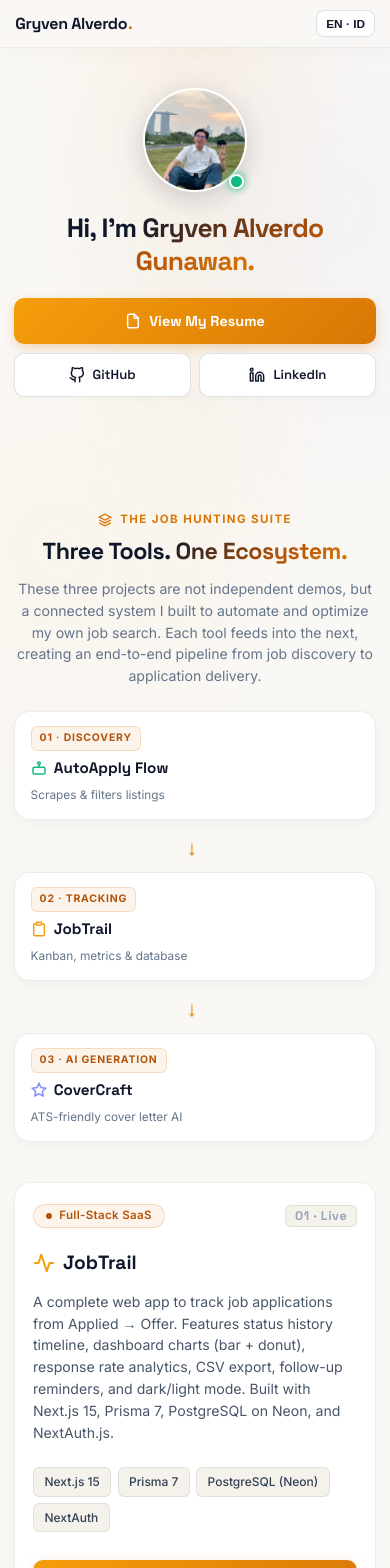
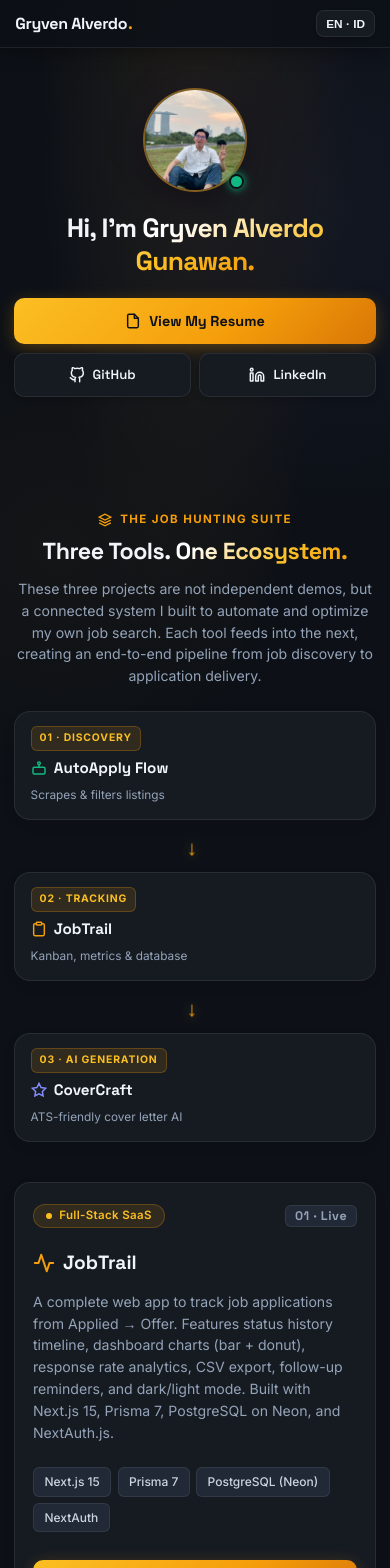
Before and after one commit to gryvnalvrdo/portofolio, a Next.js app: page / in a window 390 px wide. Shown: the top 1568 px of the page. Built offline with nearby package versions, Linux system fonts and the light colour scheme.

Commit message:
feat(theme): transition to eye-friendly Warm Charcoal & Amber dimmed dark mode across all pages and components

```diff
--- a/app/globals.css
+++ b/app/globals.css
@@ -7,39 +7,39 @@
 }
 
 :root {
-  --bg:           #faf8f5; /* Warm Ivory Porcelain Cream */
-  --surface:      #ffffff; /* Pure crisp white cards */
-  --surface2:     #f4f2eb; /* Warm subtle surface for pills, secondary buttons */
-  --border:       rgba(15, 23, 42, 0.08); /* Soft, natural warm border */
-  --border-hover: rgba(217, 119, 6, 0.35); /* Warm amber border on hover */
-  --primary:      #d97706; /* Warm Amber / Honey */
-  --primary-l:    #f59e0b;
-  --primary-d:    #b45309;
-  --amber:        #d97706;
-  --amber-l:      #b45309;
-  --indigo:       #4f46e5;
-  --indigo-l:     #6366f1;
-  --cyan:         #d97706;
-  --cyan-l:       #f59e0b;
-  --purple:       #6366f1;
-  --emerald:      #059669;
-  --text:         #0f172a; /* Deep Slate Charcoal */
-  --text-2:       #334155;
-  --muted:        #64748b;
-  --muted-2:      #94a3b8;
-  --error:        #e11d48;
+  --bg:           #0d1117; /* Warm Deep Charcoal Slate - 0 eye strain */
+  --surface:      #161b22; /* Elevated soft slate cards */
+  --surface2:     #212836; /* Subtle surface for pills, secondary buttons */
+  --border:       rgba(255, 255, 255, 0.08); /* Soft, natural warm border */
+  --border-hover: rgba(245, 158, 11, 0.4); /* Warm amber border on hover */
+  --primary:      #f59e0b; /* Warm Honey Amber */
+  --primary-l:    #fbbf24;
+  --primary-d:    #d97706;
+  --amber:        #f59e0b;
+  --amber-l:      #fbbf24;
+  --indigo:       #818cf8;
+  --indigo-l:     #a5b4fc;
+  --cyan:         #f59e0b;
+  --cyan-l:       #fbbf24;
+  --purple:       #a78bfa;
+  --emerald:      #10b981;
+  --text:         #f1f5f9; /* Soft Off-White (comfort contrast) */
+  --text-2:       #cbd5e1;
+  --muted:        #94a3b8;
+  --muted-2:      #64748b;
+  --error:        #f87171;
 }
 
 html {
   scroll-behavior: smooth;
   scrollbar-width: thin;
-  scrollbar-color: rgba(217, 119, 6, 0.3) var(--bg);
+  scrollbar-color: rgba(245, 158, 11, 0.3) var(--bg);
 }
 
 ::-webkit-scrollbar { width: 8px; }
 ::-webkit-scrollbar-track { background: var(--bg); }
-::-webkit-scrollbar-thumb { background: rgba(15, 23, 42, 0.15); border-radius: 4px; }
-::-webkit-scrollbar-thumb:hover { background: rgba(15, 23, 42, 0.3); }
+::-webkit-scrollbar-thumb { background: rgba(255, 255, 255, 0.15); border-radius: 4px; }
+::-webkit-scrollbar-thumb:hover { background: rgba(255, 255, 255, 0.25); }
 
 body {
   font-family: 'Inter', sans-serif;
@@ -49,14 +49,14 @@ body {
   line-height: 1.6;
 }
 
-/* Warm ambient atmospheric illumination (soft paper glow) */
+/* Warm ambient atmospheric illumination (soft eye-friendly glow) */
 body::before {
   content: '';
   position: fixed;
   inset: 0;
   background-image:
-    radial-gradient(ellipse at 50% -10%, rgba(245, 158, 11, 0.07) 0%, transparent 60%),
-    radial-gradient(circle at 85% 25%, rgba(99, 102, 241, 0.04) 0%, transparent 45%),
+    radial-gradient(ellipse at 50% -10%, rgba(245, 158, 11, 0.08) 0%, transparent 60%),
+    radial-gradient(circle at 85% 25%, rgba(129, 140, 248, 0.05) 0%, transparent 45%),
     radial-gradient(circle at 15% 65%, rgba(245, 158, 11, 0.03) 0%, transparent 40%);
   pointer-events: none;
   z-index: 0;
@@ -69,8 +69,8 @@ body::before {
   display: inline-flex;
   align-items: center;
   gap: 0.5rem;
-  background: linear-gradient(135deg, #f59e0b 0%, #d97706 100%);
-  color: #ffffff;
+  background: linear-gradient(135deg, #fbbf24 0%, #f59e0b 60%, #d97706 100%);
+  color: #0d1117;
   padding: 0.75rem 1.4rem;
   border-radius: 10px;
   font-family: 'Space Grotesk', sans-serif;
@@ -78,38 +78,38 @@ body::before {
   font-size: 0.9rem;
   text-decoration: none;
   transition: all 0.25s cubic-bezier(0.16, 1, 0.3, 1);
-  box-shadow: 0 4px 14px -2px rgba(217, 119, 6, 0.35);
+  box-shadow: 0 4px 18px -2px rgba(245, 158, 11, 0.35);
   cursor: pointer;
   border: none;
 }
 .btn-primary:hover {
   transform: translateY(-2px);
-  box-shadow: 0 8px 22px -4px rgba(217, 119, 6, 0.5);
-  color: #ffffff;
+  box-shadow: 0 8px 25px -4px rgba(245, 158, 11, 0.55);
+  color: #0d1117;
 }
 
 .btn-secondary {
   display: inline-flex;
   align-items: center;
   gap: 0.5rem;
-  background: #ffffff;
-  color: #0f172a;
+  background: var(--surface);
+  color: var(--text);
   padding: 0.75rem 1.4rem;
-  border: 1px solid rgba(15, 23, 42, 0.12);
+  border: 1px solid var(--border);
   border-radius: 10px;
   font-family: 'Space Grotesk', sans-serif;
   font-weight: 600;
   font-size: 0.9rem;
   text-decoration: none;
   transition: all 0.25s cubic-bezier(0.16, 1, 0.3, 1);
-  box-shadow: 0 2px 6px rgba(0, 0, 0, 0.03);
+  box-shadow: 0 2px 6px rgba(0, 0, 0, 0.2);
   cursor: pointer;
 }
 .btn-secondary:hover {
-  background: #f8fafc;
-  border-color: rgba(15, 23, 42, 0.25);
+  background: var(--surface2);
+  border-color: rgba(245, 158, 11, 0.4);
   transform: translateY(-2px);
-  color: #0f172a;
+  color: #fbbf24;
 }
 
 .btn-outline {
@@ -117,9 +117,9 @@ body::before {
   align-items: center;
   gap: 0.5rem;
   background: transparent;
-  color: #334155;
+  color: var(--text-2);
   padding: 0.75rem 1.4rem;
-  border: 1px solid rgba(15, 23, 42, 0.14);
+  border: 1px solid var(--border);
   border-radius: 10px;
   font-family: 'Space Grotesk', sans-serif;
   font-weight: 600;
@@ -128,15 +128,15 @@ body::before {
   transition: all 0.25s ease;
 }
 .btn-outline:hover {
-  border-color: rgba(217, 119, 6, 0.4);
-  background: rgba(15, 23, 42, 0.03);
-  color: #0f172a;
+  border-color: rgba(245, 158, 11, 0.4);
+  background: var(--surface2);
+  color: #fbbf24;
 }
 
 .lang-toggle {
-  background: #ffffff;
-  border: 1px solid rgba(15, 23, 42, 0.12);
-  color: #0f172a;
+  background: var(--surface);
+  border: 1px solid var(--border);
+  color: var(--text);
   padding: 0.35rem 0.75rem;
   border-radius: 8px;
   font-size: 0.78rem;
@@ -148,12 +148,12 @@ body::before {
   align-items: center;
   justify-content: center;
   flex-shrink: 0;
-  box-shadow: 0 1px 3px rgba(0, 0, 0, 0.02);
+  box-shadow: 0 1px 3px rgba(0, 0, 0, 0.2);
 }
 .lang-toggle:hover {
-  background: #f8fafc;
-  border-color: rgba(217, 119, 6, 0.4);
-  color: #b45309;
+  background: var(--surface2);
+  border-color: rgba(245, 158, 11, 0.4);
+  color: #fbbf24;
 }
 
 .site-header-cv-btn {
@@ -173,11 +173,11 @@ body::before {
   right: 0;
   width: 100%;
   z-index: 1000;
-  background: rgba(250, 248, 245, 0.92);
+  background: rgba(13, 17, 23, 0.88);
   backdrop-filter: blur(20px);
   -webkit-backdrop-filter: blur(20px);
-  border-bottom: 1px solid rgba(15, 23, 42, 0.08);
-  box-shadow: 0 4px 20px -2px rgba(0, 0, 0, 0.03);
+  border-bottom: 1px solid var(--border);
+  box-shadow: 0 4px 20px -2px rgba(0, 0, 0, 0.4);
   transition: all 0.25s ease;
 }
 .subpage-nav-inner {
@@ -193,23 +193,23 @@ body::before {
   display: inline-flex;
   align-items: center;
   gap: 0.45rem;
-  color: #475569;
+  color: var(--text-2);
   text-decoration: none;
   font-size: 0.86rem;
   font-weight: 600;
   padding: 0.38rem 0.75rem;
   border-radius: 8px;
-  background: #ffffff;
-  border: 1px solid rgba(15, 23, 42, 0.1);
+  background: var(--surface);
+  border: 1px solid var(--border);
   transition: all 0.2s ease;
   white-space: nowrap !important;
-  box-shadow: 0 1px 2px rgba(0, 0, 0, 0.02);
+  box-shadow: 0 1px 2px rgba(0, 0, 0, 0.2);
   flex-shrink: 0;
 }
 .subpage-back-link:hover {
-  color: #0f172a;
-  border-color: rgba(217, 119, 6, 0.4);
-  background: #faf8f5;
+  color: #fbbf24;
+  border-color: rgba(245, 158, 11, 0.4);
+  background: var(--surface2);
   transform: translateX(-2px);
 }
 .subpage-back-icon {
@@ -228,7 +228,7 @@ body::before {
   font-family: 'Space Grotesk', sans-serif;
   font-size: 0.85rem;
   font-weight: 700;
-  color: #0f172a;
+  color: var(--text);
   white-space: nowrap;
 }
 
@@ -240,7 +240,7 @@ body::before {
   padding: 2.25rem 2rem;
   margin: 3rem 0 2rem;
   text-align: center;
-  box-shadow: 0 4px 20px -2px rgba(0, 0, 0, 0.03);
+  box-shadow: 0 4px 20px -2px rgba(0, 0, 0, 0.25);
 }
 .subpage-ecosystem h3 {
   font-family: 'Space Grotesk', sans-serif;
@@ -282,17 +282,18 @@ body::before {
   gap: 0.4rem;
 }
 .subpage-eco-item:hover {
-  background: #ffffff;
-  border-color: rgba(217, 119, 6, 0.4);
-  color: var(--primary);
+  background: #283347;
+  border-color: rgba(245, 158, 11, 0.4);
+  color: #fbbf24;
   transform: translateY(-2px);
-  box-shadow: 0 4px 12px rgba(0, 0, 0, 0.04);
+  box-shadow: 0 4px 12px rgba(0, 0, 0, 0.3);
 }
 .subpage-eco-item.active {
   background: var(--primary);
   border-color: var(--primary);
-  color: #ffffff;
-  box-shadow: 0 4px 14px -2px rgba(217, 119, 6, 0.4);
+  color: #0d1117;
+  font-weight: 700;
+  box-shadow: 0 4px 14px -2px rgba(245, 158, 11, 0.4);
 }
 .subpage-eco-arrow {
   color: var(--primary);
@@ -305,7 +306,7 @@ body::before {
   border-top: 1px solid var(--border);
   padding: 3rem 1.5rem calc(3.5rem + env(safe-area-inset-bottom, 0px));
   margin-top: 3.5rem;
-  background: rgba(255, 255, 255, 0.6);
+  background: rgba(13, 17, 23, 0.7);
   text-align: center;
 }
 .subpage-footer-inner {
@@ -320,7 +321,7 @@ body::before {
   font-family: 'Space Grotesk', sans-serif;
   font-weight: 700;
   font-size: 1.05rem;
-  color: #0f172a;
+  color: var(--text);
 }
 .subpage-footer-desc {
   font-size: 0.85rem;
@@ -343,19 +344,19 @@ body::before {
   gap: 0.35rem;
   padding: 0.4rem 0.85rem;
   border-radius: 8px;
-  background: #ffffff;
-  border: 1px solid rgba(15, 23, 42, 0.1);
-  color: #334155;
+  background: var(--surface);
+  border: 1px solid var(--border);
+  color: var(--text-2);
   font-size: 0.8rem;
   font-weight: 500;
   text-decoration: none;
   transition: all 0.2s ease;
-  box-shadow: 0 1px 3px rgba(0, 0, 0, 0.02);
+  box-shadow: 0 1px 3px rgba(0, 0, 0, 0.2);
 }
 .subpage-footer-link:hover {
-  background: #faf8f5;
-  border-color: rgba(217, 119, 6, 0.4);
-  color: #b45309;
+  background: var(--surface2);
+  border-color: rgba(245, 158, 11, 0.4);
+  color: #fbbf24;
   transform: translateY(-1px);
 }
 .subpage-footer-copy {
@@ -374,11 +375,11 @@ body::before {
   right: 0;
   width: 100%;
   z-index: 1000;
-  background: rgba(250, 248, 245, 0.88);
+  background: rgba(13, 17, 23, 0.88);
   backdrop-filter: blur(20px);
   -webkit-backdrop-filter: blur(20px);
-  border-bottom: 1px solid rgba(15, 23, 42, 0.06);
-  box-shadow: 0 4px 20px -2px rgba(0, 0, 0, 0.03);
+  border-bottom: 1px solid var(--border);
+  box-shadow: 0 4px 20px -2px rgba(0, 0, 0, 0.4);
   transition: all 0.25s ease;
 }
 .site-header-inner {
@@ -393,7 +394,7 @@ body::before {
   font-family: 'Space Grotesk', sans-serif;
   font-size: 1.15rem;
   font-weight: 700;
-  color: #0f172a;
+  color: var(--text);
   text-decoration: none;
   display: inline-flex;
   align-items: center;
@@ -407,7 +408,7 @@ body::before {
   transform: translateY(-1px);
 }
 .site-brand-name {
-  color: #0f172a;
+  color: #f1f5f9;
 }
 .site-brand-dot {
   color: var(--amber);
@@ -479,16 +480,16 @@ body::before {
   line-height: 1.1;
   letter-spacing: -0.03em;
   margin-bottom: 1.75rem;
-  color: #0f172a;
+  color: #f1f5f9;
 }
 .hero-gradient-text {
-  background: linear-gradient(135deg, #0f172a 0%, #b45309 60%, #d97706 100%);
+  background: linear-gradient(135deg, #ffffff 15%, #fbbf24 65%, #f59e0b 100%);
   -webkit-background-clip: text;
   -webkit-text-fill-color: transparent;
   background-clip: text;
 }
 .hero-desc {
-  color: #475569;
+  color: #cbd5e1;
   font-size: 1.08rem;
   line-height: 1.75;
   max-width: 600px;
@@ -500,13 +501,13 @@ body::before {
   display: flex;
   align-items: center;
   gap: 1.25rem;
-  background: #ffffff;
+  background: var(--surface);
   border: 1px solid var(--border);
   border-radius: 14px;
   padding: 0.75rem 1.25rem;
   margin-bottom: 2rem;
   width: fit-content;
-  box-shadow: 0 4px 16px rgba(0, 0, 0, 0.03);
+  box-shadow: 0 4px 16px rgba(0, 0, 0, 0.3);
 }
 .hero-highlight-item {
   display: flex;
@@ -516,7 +517,7 @@ body::before {
   font-family: 'Space Grotesk', sans-serif;
   font-size: 1.1rem;
   font-weight: 700;
-  color: #0f172a;
+  color: #f1f5f9;
   line-height: 1.1;
 }
 .hero-highlight-lbl {
@@ -526,7 +527,7 @@ body::before {
 .hero-highlight-divider {
   width: 1px;
   height: 28px;
-  background: rgba(15, 23, 42, 0.08);
+  background: var(--border);
 }
 
 .hero-actions {
@@ -560,15 +561,15 @@ body::before {
   z-index: 1;
   border-radius: 22px;
   overflow: hidden;
-  border: 3px solid #ffffff;
-  background: #ffffff;
-  box-shadow: 0 14px 35px -8px rgba(0, 0, 0, 0.12), 0 0 0 1px rgba(15, 23, 42, 0.06);
+  border: 3px solid rgba(245, 158, 11, 0.4);
+  background: var(--surface2);
+  box-shadow: 0 14px 35px -8px rgba(0, 0, 0, 0.5), 0 0 20px -5px rgba(245, 158, 11, 0.2);
   cursor: pointer;
   transition: transform 0.3s ease, border-color 0.3s ease;
 }
 .hero-avatar-inner:hover {
   transform: translateY(-4px) scale(1.02);
-  border-color: rgba(217, 119, 6, 0.45);
+  border-color: rgba(245, 158, 11, 0.7);
 }
 .hero-avatar-img {
   width: 100%;
@@ -582,20 +583,20 @@ body::before {
   bottom: 12px;
   left: 50%;
   transform: translateX(-50%);
-  background: rgba(255, 255, 255, 0.95);
+  background: rgba(22, 27, 34, 0.95);
   backdrop-filter: blur(12px);
   -webkit-backdrop-filter: blur(12px);
-  border: 1px solid rgba(15, 23, 42, 0.08);
+  border: 1px solid var(--border);
   padding: 0.35rem 0.85rem;
   border-radius: 100px;
   font-size: 0.72rem;
   font-weight: 600;
-  color: #1e293b;
+  color: #f1f5f9;
   white-space: nowrap;
   display: flex;
   align-items: center;
   gap: 0.4rem;
-  box-shadow: 0 4px 15px rgba(0, 0, 0, 0.06);
+  box-shadow: 0 4px 15px rgba(0, 0, 0, 0.3);
   z-index: 2;
 }
 .hero-avatar-online-dot {
@@ -628,14 +629,14 @@ body::before {
   font-size: clamp(1.85rem, 3.5vw, 2.6rem);
   font-weight: 700;
   letter-spacing: -0.02em;
-  color: #0f172a;
+  color: #f1f5f9;
   line-height: 1.15;
   margin-bottom: 0.75rem;
 }
 .section-desc {
   font-size: 1.02rem;
   line-height: 1.7;
-  color: #64748b;
+  color: #94a3b8;
   max-width: 650px;
 }
 
@@ -643,8 +644,8 @@ body::before {
    FEATURED SYSTEM: LIVE PULSE METRICS
 ============================================= */
 .pulse-panel {
-  background: linear-gradient(145deg, rgba(15, 23, 42, 0.7) 0%, rgba(10, 15, 29, 0.9) 100%);
-  border: 1px solid rgba(56, 189, 248, 0.2);
+  background: linear-gradient(145deg, #161b22 0%, #0d1117 100%);
+  border: 1px solid rgba(245, 158, 11, 0.25);
   border-radius: 20px;
   padding: 1.75rem 2rem;
   margin-top: 2.5rem;
@@ -760,17 +761,17 @@ body::before {
   font-weight: 700;
   letter-spacing: 0.08em;
   text-transform: uppercase;
-  color: #b45309;
-  background: rgba(217, 119, 6, 0.08);
+  color: #fbbf24;
+  background: rgba(245, 158, 11, 0.12);
   padding: 0.2rem 0.5rem;
   border-radius: 6px;
-  border: 1px solid rgba(217, 119, 6, 0.2);
+  border: 1px solid rgba(245, 158, 11, 0.25);
 }
 .pipeline-card-title {
   font-family: 'Space Grotesk', sans-serif;
   font-size: 0.95rem;
   font-weight: 700;
-  color: #0f172a;
+  color: #f1f5f9;
   display: flex;
   align-items: center;
   gap: 0.45rem;
@@ -852,19 +853,19 @@ body::before {
   line-height: 1;
 }
 .project-pill-badge.cyan {
-  background: rgba(217, 119, 6, 0.08);
-  color: #b45309;
-  border: 1px solid rgba(217, 119, 6, 0.22);
+  background: rgba(245, 158, 11, 0.12);
+  color: #fbbf24;
+  border: 1px solid rgba(245, 158, 11, 0.25);
 }
 .project-pill-badge.purple {
-  background: rgba(79, 70, 229, 0.08);
-  color: #4338ca;
-  border: 1px solid rgba(79, 70, 229, 0.22);
+  background: rgba(129, 140, 248, 0.12);
+  color: #a5b4fc;
+  border: 1px solid rgba(129, 140, 248, 0.25);
 }
 .project-pill-badge.emerald {
-  background: rgba(5, 150, 105, 0.08);
-  color: #047857;
-  border: 1px solid rgba(5, 150, 105, 0.22);
+  background: rgba(16, 185, 129, 0.12);
+  color: #34d399;
+  border: 1px solid rgba(16, 185, 129, 0.25);
 }
 .project-pill-dot {
   width: 6px;
@@ -876,9 +877,9 @@ body::before {
   font-family: 'Space Grotesk', sans-serif;
   font-size: 0.78rem;
   font-weight: 700;
-  color: var(--muted-2);
+  color: var(--muted);
   letter-spacing: 0.05em;
-  background: #f4f2eb;
+  background: var(--surface2);
   padding: 0.22rem 0.55rem;
   border-radius: 6px;
   border: 1px solid var(--border);
@@ -890,14 +891,14 @@ body::before {
   font-family: 'Space Grotesk', sans-serif;
   font-size: 1.35rem;
   font-weight: 700;
-  color: #0f172a;
+  color: #f1f5f9;
   margin-bottom: 0.75rem;
   display: flex;
   align-items: center;
   gap: 0.5rem;
 }
 .project-card-desc {
-  color: #475569;
+  color: #94a3b8;
   font-size: 0.92rem;
   line-height: 1.65;
   margin-bottom: 1.5rem;
@@ -911,12 +912,12 @@ body::before {
 }
 .project-tag-item {
   display: inline-block;
-  background: #f4f2eb;
+  background: var(--surface2);
   border: 1px solid var(--border);
   padding: 0.25rem 0.65rem;
   border-radius: 6px;
   font-size: 0.75rem;
-  color: #334155;
+  color: #cbd5e1;
   font-weight: 500;
 }
 .project-btn-row {
@@ -959,7 +960,7 @@ body::before {
   font-family: 'Space Grotesk', sans-serif;
   font-size: 1.25rem;
   font-weight: 700;
-  color: #0f172a;
+  color: #f1f5f9;
   display: flex;
   align-items: center;
   gap: 0.75rem;
@@ -968,21 +969,21 @@ body::before {
 .timeline-date {
   font-size: 0.82rem;
   font-weight: 600;
-  color: #b45309;
-  background: rgba(217, 119, 6, 0.08);
-  border: 1px solid rgba(217, 119, 6, 0.2);
+  color: #fbbf24;
+  background: rgba(245, 158, 11, 0.12);
+  border: 1px solid rgba(245, 158, 11, 0.25);
   padding: 0.25rem 0.75rem;
   border-radius: 100px;
 }
 .timeline-org {
   font-size: 0.95rem;
-  color: #334155;
+  color: #cbd5e1;
   font-weight: 600;
   margin-bottom: 1rem;
 }
 .timeline-bullets {
   padding-left: 1.25rem;
-  color: #475569;
+  color: #94a3b8;
   font-size: 0.9rem;
   line-height: 1.7;
 }
@@ -1004,18 +1005,18 @@ body::before {
   border-radius: 18px;
   padding: 1.5rem;
   transition: all 0.3s ease;
-  box-shadow: 0 4px 20px -2px rgba(0, 0, 0, 0.04);
+  box-shadow: 0 4px 20px -2px rgba(0, 0, 0, 0.2);
 }
 .stack-card:hover {
-  border-color: rgba(217, 119, 6, 0.35);
+  border-color: rgba(245, 158, 11, 0.4);
   transform: translateY(-3px);
-  box-shadow: 0 10px 25px -4px rgba(0, 0, 0, 0.06);
+  box-shadow: 0 10px 25px -4px rgba(0, 0, 0, 0.3);
 }
 .stack-category-title {
   font-family: 'Space Grotesk', sans-serif;
   font-size: 1rem;
   font-weight: 700;
-  color: #0f172a;
+  color: #f1f5f9;
   margin-bottom: 1rem;
   display: flex;
   align-items: center;
@@ -1027,43 +1028,43 @@ body::before {
   gap: 0.45rem;
 }
 .stack-pill {
-  background: #f4f2eb;
+  background: var(--surface2);
   border: 1px solid var(--border);
   padding: 0.35rem 0.75rem;
   border-radius: 8px;
   font-size: 0.8rem;
   font-weight: 500;
-  color: #1e293b;
+  color: #cbd5e1;
   transition: all 0.2s ease;
 }
 .stack-pill:hover {
-  background: #ffffff;
-  border-color: rgba(217, 119, 6, 0.4);
-  color: #b45309;
+  background: #1c232f;
+  border-color: rgba(245, 158, 11, 0.45);
+  color: #fbbf24;
 }
 
 /* ============================================
    CONTACT HERO CALLOUT
 ============================================= */
 .contact-callout {
-  background: #ffffff;
-  border: 1px solid var(--border);
+  background: linear-gradient(145deg, #161b22 0%, #1c232f 100%);
+  border: 1px solid rgba(245, 158, 11, 0.25);
   border-radius: 24px;
   padding: 4rem 2rem;
   text-align: center;
   position: relative;
   overflow: hidden;
-  box-shadow: 0 15px 35px -5px rgba(0, 0, 0, 0.06), 0 0 30px -10px rgba(217, 119, 6, 0.1);
+  box-shadow: 0 15px 35px -5px rgba(0, 0, 0, 0.4), 0 0 30px -10px rgba(245, 158, 11, 0.15);
 }
 .contact-title {
   font-family: 'Space Grotesk', sans-serif;
   font-size: clamp(2rem, 4vw, 2.8rem);
   font-weight: 700;
-  color: #0f172a;
+  color: #f1f5f9;
   margin-bottom: 1rem;
 }
 .contact-desc {
-  color: #475569;
+  color: #94a3b8;
   font-size: 1.05rem;
   line-height: 1.7;
   max-width: 580px;
@@ -1111,26 +1112,26 @@ body::before {
   padding: 0.45rem 0.85rem;
   min-height: 36px;
   border-radius: 8px;
-  background: #ffffff;
-  border: 1px solid rgba(15, 23, 42, 0.1);
-  color: #334155;
+  background: var(--surface);
+  border: 1px solid var(--border);
+  color: var(--text-2);
   font-size: 0.8rem;
   font-weight: 500;
   text-decoration: none;
   transition: all 0.25s cubic-bezier(0.16, 1, 0.3, 1);
   cursor: pointer;
   white-space: nowrap;
-  box-shadow: 0 1px 3px rgba(0,0,0,0.03);
+  box-shadow: 0 1px 3px rgba(0,0,0,0.2);
 }
 .footer-icon-btn svg {
   flex-shrink: 0;
 }
 .footer-icon-btn:hover {
-  background: #faf8f5;
-  border-color: rgba(217, 119, 6, 0.45);
-  color: #b45309;
+  background: var(--surface2);
+  border-color: rgba(245, 158, 11, 0.45);
+  color: #fbbf24;
   transform: translateY(-2px);
-  box-shadow: 0 4px 12px -2px rgba(217, 119, 6, 0.2);
+  box-shadow: 0 4px 12px -2px rgba(245, 158, 11, 0.25);
 }
 /* ============================================
    FLOATING BACK TO TOP BUTTON (FAB)
@@ -1144,16 +1145,16 @@ body::before {
   align-items: center;
   gap: 0.45rem;
   padding: 0.6rem 1.05rem;
-  background: rgba(255, 255, 255, 0.95);
+  background: rgba(22, 27, 34, 0.95);
   backdrop-filter: blur(16px);
   -webkit-backdrop-filter: blur(16px);
-  border: 1px solid rgba(15, 23, 42, 0.12);
+  border: 1px solid var(--border);
   border-radius: 9999px;
-  color: #0f172a;
+  color: #f1f5f9;
   font-size: 0.82rem;
   font-weight: 600;
   letter-spacing: 0.01em;
-  box-shadow: 0 10px 25px -4px rgba(0, 0, 0, 0.1), 0 0 16px -2px rgba(217, 119, 6, 0.15);
+  box-shadow: 0 10px 25px -4px rgba(0, 0, 0, 0.4), 0 0 16px -2px rgba(245, 158, 11, 0.2);
   cursor: pointer;
   opacity: 0;
   visibility: hidden;
@@ -1167,11 +1168,11 @@ body::before {
   transform: translateY(0) scale(1);
 }
 .floating-back-to-top:hover {
-  background: #ffffff;
-  border-color: rgba(217, 119, 6, 0.5);
-  color: #b45309;
+  background: #1c232f;
+  border-color: rgba(245, 158, 11, 0.5);
+  color: #fbbf24;
   transform: translateY(-3px) scale(1.02);
-  box-shadow: 0 14px 30px -4px rgba(0, 0, 0, 0.12), 0 0 20px 0px rgba(217, 119, 6, 0.25);
+  box-shadow: 0 14px 30px -4px rgba(0, 0, 0, 0.5), 0 0 20px 0px rgba(245, 158, 11, 0.3);
 }
 .floating-back-to-top:active {
   transform: translateY(0) scale(0.96);
@@ -1343,8 +1344,8 @@ body::before {
     width: 104px;
     height: 104px;
     border-radius: 50%;
-    border: 2.5px solid #ffffff;
-    box-shadow: 0 8px 25px rgba(0, 0, 0, 0.12);
+    border: 2.5px solid rgba(245, 158, 11, 0.45);
+    box-shadow: 0 8px 25px rgba(0, 0, 0, 0.4);
     overflow: hidden;
   }
   .hero-avatar-img {
@@ -1367,7 +1368,7 @@ body::before {
     height: 15px;
     border-radius: 50%;
     background: #10b981;
-    border: 2.5px solid #ffffff;
+    border: 2.5px solid #0d1117;
     box-shadow: 0 0 8px #10b981;
     z-index: 5;
   }
```
Also changed, not shown: app/autoapply/page.tsx (+22 -21 lines), app/covercraft/page.tsx (+20 -20 lines).
